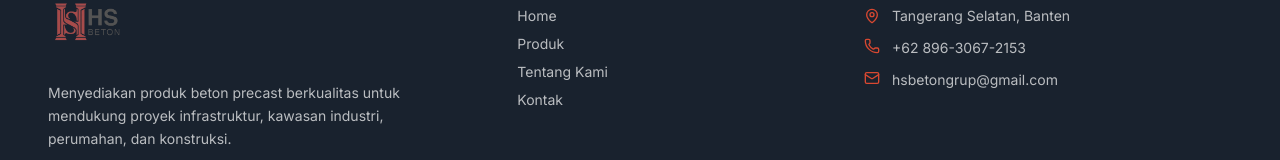
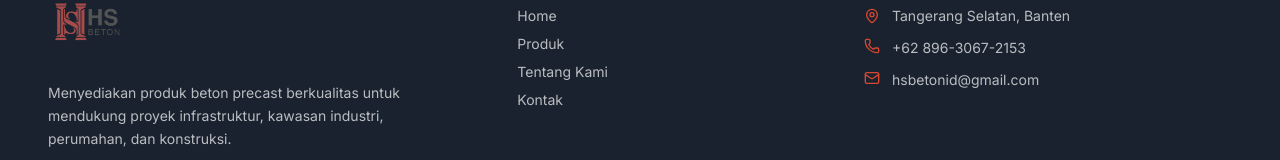
Before and after one commit to helloneet/hsbeton-website-new, a React (Vite) app in the folder apps/web/: page / in a window 1280 px wide. Shown: the part 3748-3908 px from the top of the page. Built offline with nearby package versions, Linux system fonts and the light colour scheme; the HTML template or start-up script is replaced by a standard one; what pocketbase would draw is missing.

Commit message:
Update email address

```diff
--- a/apps/web/src/data/site.js
+++ b/apps/web/src/data/site.js
@@ -1,7 +1,7 @@
 export const WA_NUMBER = '6289630672153';
 export const WA_DISPLAY = '+62 896-3067-2153';
 export const ADDRESS= 'Tangerang Selatan, Banten ';
-export const EMAIL = 'hsbetongrup@gmail.com';
+export const EMAIL = 'hsbetonid@gmail.com';
 
 export const waLink = (text) =>
   `https://wa.me/${WA_NUMBER}?text=${encodeURIComponent(text || 'Halo HS Beton, saya ingin meminta penawaran Beton.')}`;
```
